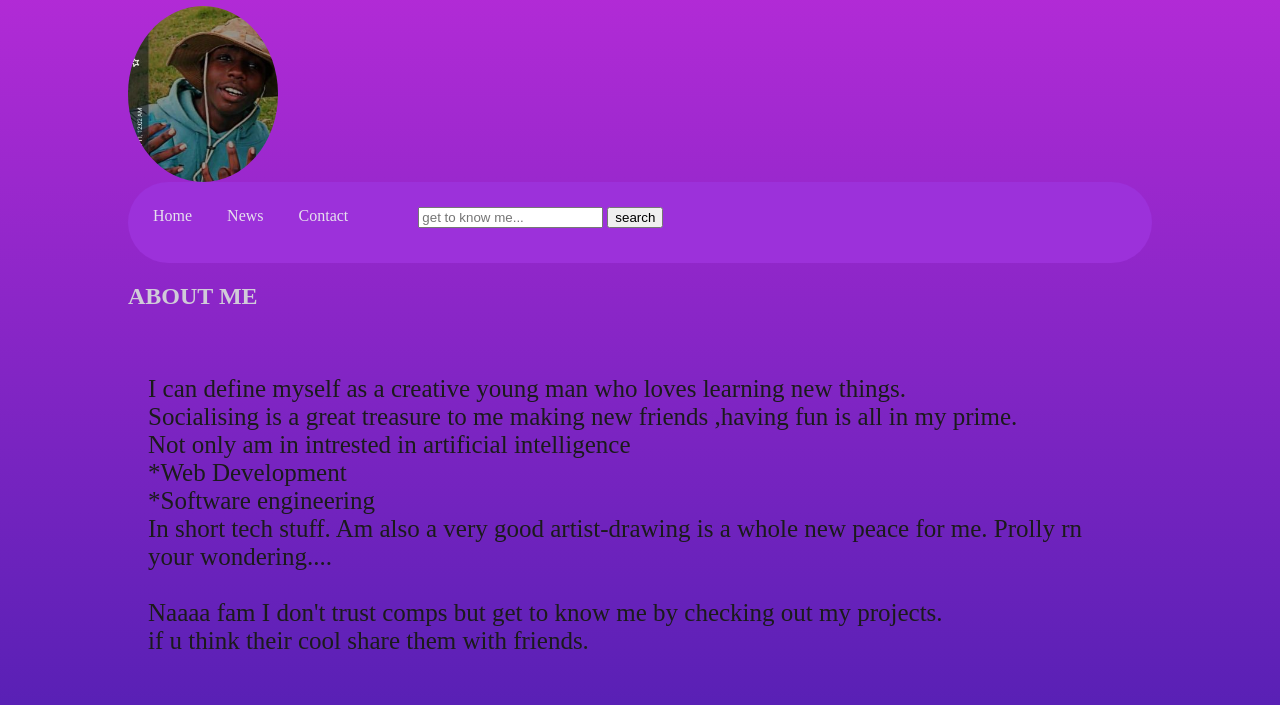
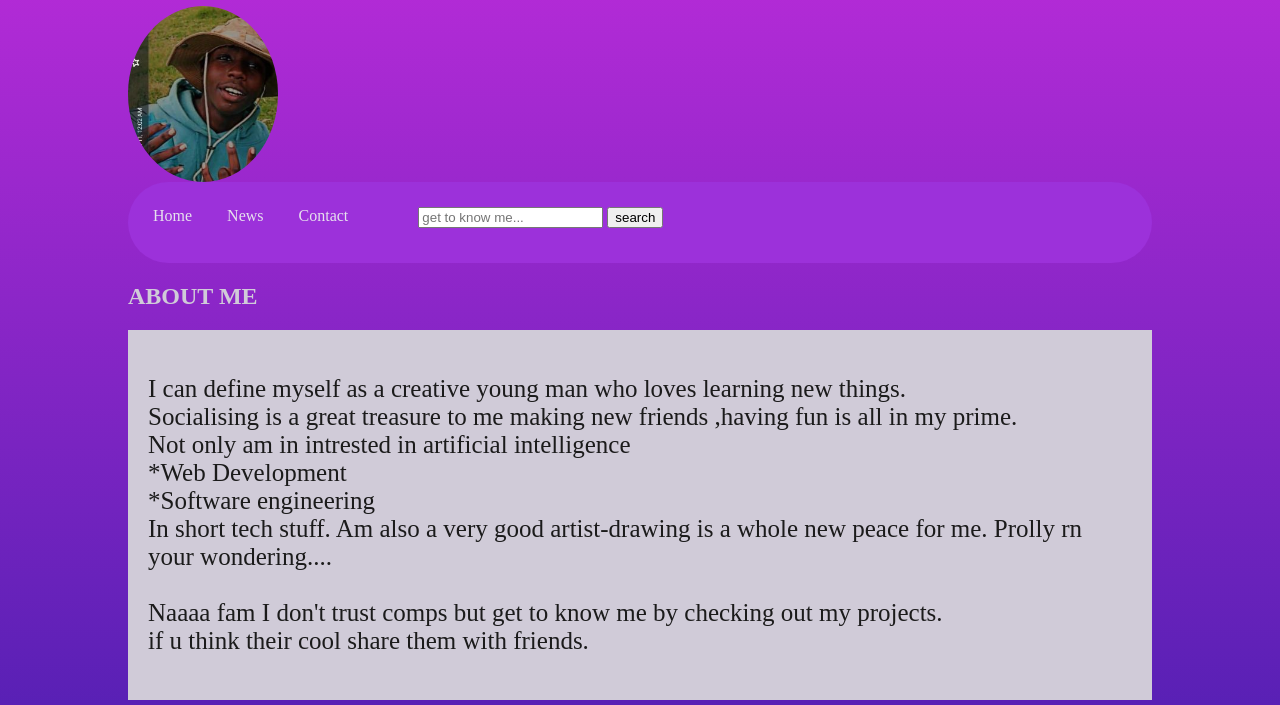
Before and after one commit to Trevthe-creator/portfolio, a plain HTML site: page Portfolio.html in a window 1280 px wide. Shown: the part 95-800 px from the top of the page. Drawn offline with Linux system fonts and the light colour scheme.

Commit message:
made neccessary changes

```diff
--- a/css/portfolio.css
+++ b/css/portfolio.css
@@ -45,7 +45,7 @@ width: 150px
 }
 
 .TREVOR {
-  background-color:;
+  background-color:#d0cbd8;
   padding: 20px;
   display: flex;
   flex-wrap: nowrap;
```
